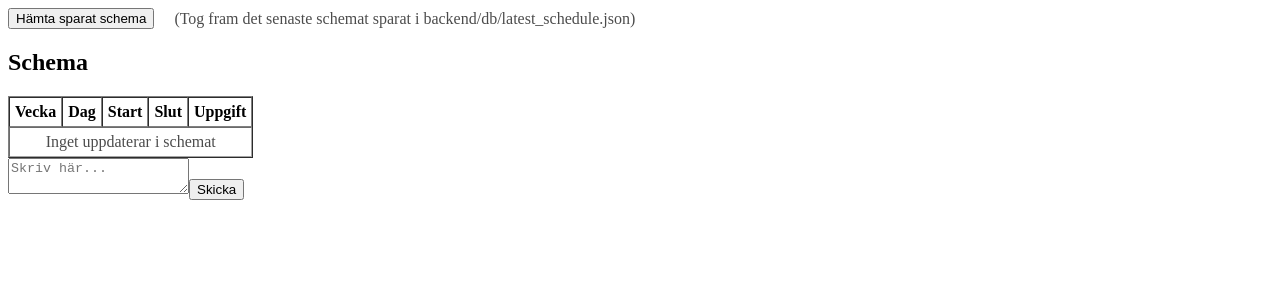
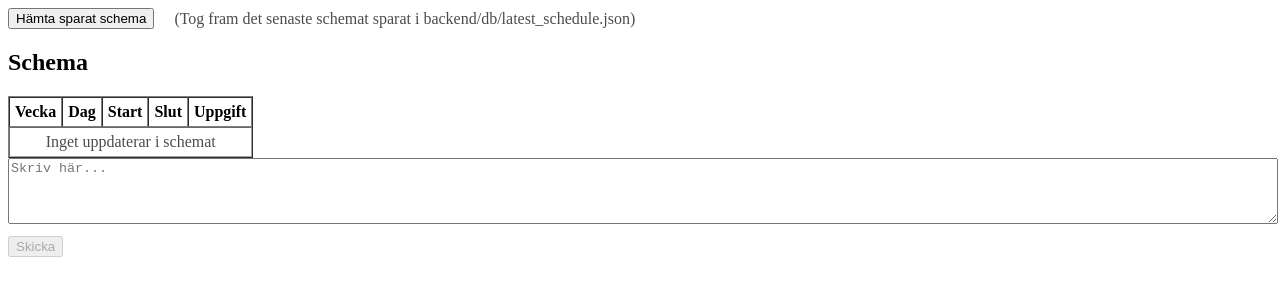
Before and after one commit to TE22E-Ludwig-Gustafsson/examensarbete, a Vue app in the folder AutoPlan/frontend/: page / in a window 1280 px wide. Shown: the top 300 px of the page. Built offline with nearby package versions, Linux system fonts and the light colour scheme.

Commit message:
Frontend Finslipning för enklar ui

```diff
--- a/AutoPlan/frontend/src/App.vue
+++ b/AutoPlan/frontend/src/App.vue
@@ -1,16 +1,21 @@
 <template>
   <div id="app">
     <div style="display:flex; gap:20px; align-items:center; margin-bottom:10px">
-      <button @click="loadSaved">Hämta sparat schema</button>
-      <span style="opacity:0.7">(Tog fram det senaste schemat sparat i backend/db/latest_schedule.json)</span>
+      <button @click="loadSaved" :disabled="loading">
+        {{ loading ? 'Laddar...' : 'Hämta sparat schema' }}
+      </button>
+      <span style="opacity:0.7">
+        (Tog fram det senaste schemat sparat i backend/db/latest_schedule.json)
+      </span>
     </div>
 
     <ScheduleView :initialSchedule="schedule" />
-    <ChatBox @schedule-updated="updateSchedule" />
 
-    <div v-if="rawSchedule" style="margin-top:20px">
-      <h3>Senast mottagna (raw JSON)</h3>
-      <pre style="background:#fafafa;border:1px solid #eee;padding:10px">{{ rawSchedule }}</pre>
+    <ChatBox @schedule-updated="updateSchedule" @loading-changed="setLoading" />
+
+    <div style="margin-top:16px; min-height:24px">
+      <span v-if="loading">⏳ Genererar schema...</span>
+      <span v-else-if="lastMessage" style="opacity:0.8">{{ lastMessage }}</span>
     </div>
   </div>
 </template>
@@ -25,29 +30,37 @@ export default {
   components: { ScheduleView, ChatBox },
   setup() {
     const schedule = ref({ week1: [], week2: [], week3: [], week4: [], week5: [] });
-
-    const rawSchedule = ref('');
+    const loading = ref(false);
+    const lastMessage = ref('');
 
     const updateSchedule = (newSchedule) => {
       schedule.value = newSchedule;
-      try {
-        rawSchedule.value = JSON.stringify(newSchedule, null, 2);
-      } catch (e) {
-        rawSchedule.value = String(newSchedule);
+      loading.value = false;
+      lastMessage.value = 'Nytt schema genererat.';
+    };
+
+    const setLoading = (value) => {
+      loading.value = value;
+      if (value) {
+        lastMessage.value = '';
       }
     };
 
     const loadSaved = async () => {
       try {
+        loading.value = true;
+        lastMessage.value = '';
         const data = await fetchLatestSchedule();
         schedule.value = data;
-        rawSchedule.value = JSON.stringify(data, null, 2);
+        lastMessage.value = 'Sparat schema hämtat.';
       } catch (e) {
-        rawSchedule.value = 'Kunde inte hämta sparat schema';
+        lastMessage.value = 'Kunde inte hämta sparat schema.';
+      } finally {
+        loading.value = false;
       }
     };
 
-    return { schedule, updateSchedule, loadSaved, rawSchedule };
+    return { schedule, updateSchedule, loadSaved, loading, lastMessage, setLoading };
   }
 };
 </script>
--- a/AutoPlan/frontend/src/components/ChatBox.vue
+++ b/AutoPlan/frontend/src/components/ChatBox.vue
@@ -1,7 +1,18 @@
 <template>
     <div>
-        <textarea v-model="userText" placeholder="Skriv här..."></textarea>
-        <button @click="sendText">Skicka</button>
+        <textarea
+            v-model="userText"
+            placeholder="Skriv här..."
+            rows="4"
+            style="width:100%;"
+    ></textarea>
+        <button
+            @click="sendText"
+            :disabled="loading || !userText.trim()"
+            style="margin-top:8px;"
+        >
+            {{ loading ? 'Genererar...' : 'Skicka' }}
+        </button>
     </div>
 </template>
 <script>
@@ -9,17 +20,31 @@ import { ref } from 'vue';
 import { parseSchedule } from '../services/api.js';
 
 export default {
+    emits: ['schedule-updated', 'loading-changed'],
     setup(props, { emit }) {
         const userText = ref('');
+        const loading = ref(false);
 
         const sendText = async () => {
-            if (!userText.value) return;
-            const schedule = await parseSchedule(userText.value);
-            emit('schedule-updated', schedule);
-            userText.value = '';
+            const text = userText.value.trim();
+            if (!text || loading.value) return;
+
+            loading.value = true;
+            emit('loading-changed', true);
+
+            try {
+                const schedule = await parseSchedule(text);
+                emit('schedule-updated', schedule);
+                userText.value = '';
+            } catch (e) {
+                // Här kan du lägga till felhantering om du vill
+            } finally {
+                loading.value = false;
+                emit('loading-changed', false);
+            }
         };
 
-        return { userText, sendText };
+        return { userText, sendText, loading };
     }
 };
 </script>
--- a/AutoPlan/frontend/src/services/api.js
+++ b/AutoPlan/frontend/src/services/api.js
@@ -7,3 +7,7 @@ const api = axios.create({
 export function parseSchedule(text) {
   return api.post('/api/schedule/parse', { text }).then(res => res.data);
 }
+
+export function fetchLatestSchedule() {
+  return api.get('/api/schedule/latest').then(res => res.data);
+}
```
Also changed, not shown: 1 other file (tests, documents, lock files or other folders).
